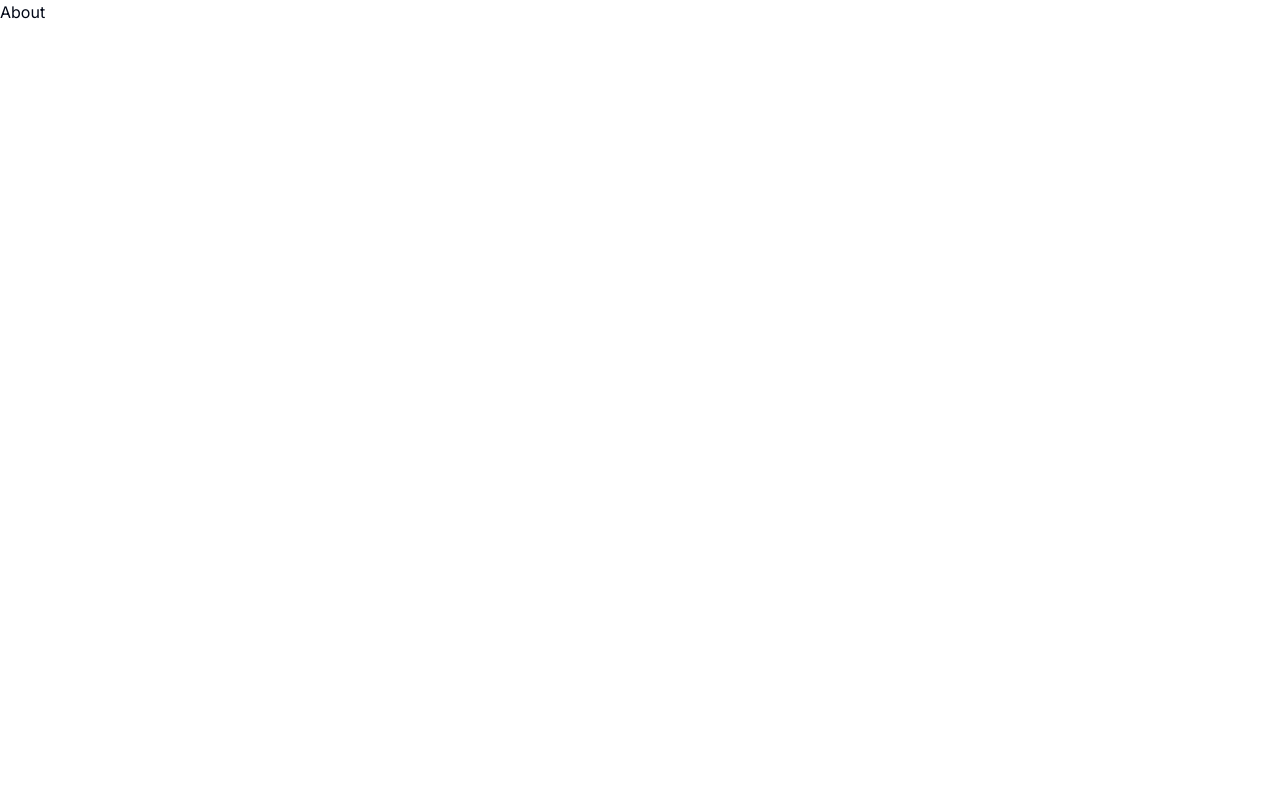
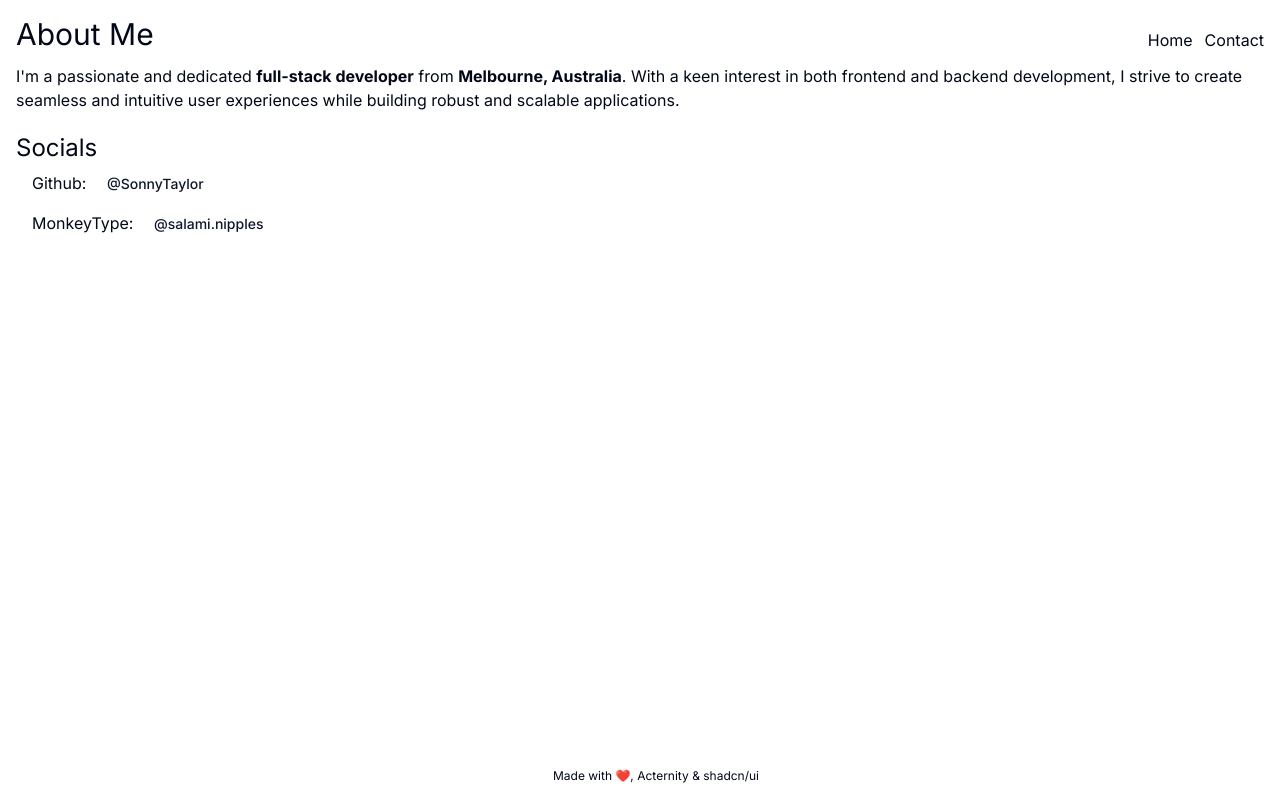
Before and after one commit to SonnyTaylor/sonnytaylor.uk, a Next.js app: page /about in a window 1280 px wide. Built offline with nearby package versions, Linux system fonts and the light colour scheme.

Commit message:
improved about page, added blog page

```diff
--- a/package.json
+++ b/package.json
@@ -12,6 +12,7 @@
     "@radix-ui/react-avatar": "^1.0.4",
     "@radix-ui/react-dropdown-menu": "^2.0.6",
     "@radix-ui/react-hover-card": "^1.0.7",
+    "@radix-ui/react-separator": "^1.0.3",
     "@radix-ui/react-slot": "^1.0.2",
     "@tabler/icons-react": "^3.1.0",
     "@tsparticles/engine": "^3.3.0",
@@ -20,14 +21,10 @@
     "class-variance-authority": "^0.7.0",
     "clsx": "^2.1.0",
     "framer-motion": "^11.0.20",
-    "gray-matter": "^4.0.3",
     "lucide-react": "^0.363.0",
-    "markdown-to-jsx": "^7.4.5",
     "next": "14.1.4",
     "react": "^18",
-    "react-copy-to-clipboard": "^5.1.0",
     "react-dom": "^18",
-    "react-syntax-highlighter": "^15.5.0",
     "tailwind-merge": "^2.2.2",
     "tailwindcss-animate": "^1.0.7"
   },
--- a/src/app/about/page.tsx
+++ b/src/app/about/page.tsx
@@ -1,3 +1,56 @@
-export default function About() {
-  return <h1>About</h1>;
+import {Footer} from "../page";
+import {HoverCardMonkeyType} from "@/app/about/monkeytype-hover-card"
+import {HoverCardGithub} from "@/app/about/github-hover-card";
+import Link from 'next/link'
+
+function Socials() {
+    return <section>
+        <h2 className="pt-5 text-2xl">Socials</h2>
+        <ul className="marker:text-white list-disc pl-4">
+            <li>
+                Github: <a target="_blank" rel="noopener noreferrer"
+                           href={"https://github.com/SonnyTaylor"}><HoverCardGithub/></a>
+            </li>
+            <li>
+                MonkeyType: <a target="_blank" rel="noopener noreferrer"
+                               href={"https://monkeytype.com/profile/salami.nipples"}><HoverCardMonkeyType/></a>
+            </li>
+        </ul>
+    </section>;
 }
+
+function AboutBio() {
+    return (
+        <p>
+            I'm a passionate and dedicated <strong>full-stack developer</strong> from{" "}
+            <strong>Melbourne, Australia</strong>. With a keen interest in both frontend and
+            backend development, I strive to create seamless and intuitive user experiences
+            while building robust and scalable applications.
+        </p>
+    )
+}
+
+function AboutNavbar() {
+    return <nav className="inline-flex space-x-3 list-none">
+        <li>
+            <Link href={"/"} className={"hover:underline"}>Home</Link>
+        </li>
+        <li>
+            <Link href={"/contact"} className={"hover:underline"}>Contact</Link>
+        </li>
+    </nav>;
+}
+
+export default function AboutPage() {
+    return (
+        <div className="dark:text-white dark:bg-black min-h-screen p-4">
+            <div className="flex justify-between items-center">
+                <h1 className="text-3xl lg:text-left pb-3">About Me</h1>
+                <AboutNavbar/>
+            </div>
+            <AboutBio/>
+            <Socials/>
+            <Footer/>
+        </div>
+    )
+}
--- a/src/app/page.tsx
+++ b/src/app/page.tsx
@@ -18,14 +18,14 @@ function Navbar() {
                 className={`dark:text-white pt-5 z-20 ${
                     fadeIn ? "opacity-100 transition-opacity duration-1000" : "opacity-0"
                 }`}
-        style={{ transitionDelay: `${fadeIn ? "0.2s" : "0s"}` }}
+                style={{transitionDelay: `${fadeIn ? "0.2s" : "0s"}`}}
             >
                 <ul className="flex justify-center">
                     <li className="mr-4 hover:text-gray-400">
-            <Link href="/blog">Blog</Link>
+                        <Link href="/about">About Me</Link>
                     </li>
                     <li className="mr-4 hover:text-gray-400">
-            <Link href="/contact">Contact</Link>
+                        <Link href="/blog">Blog</Link>
                     </li>
                 </ul>
             </nav>
@@ -33,10 +33,10 @@ function Navbar() {
     );
 }
 
-function Footer() {
+export function Footer() {
     return <footer className="dark:text-white absolute bottom-0 w-full text-center p-4 text-xs">
         <p>
-            Made with{" "}
+            Made with ❤️, {" "}
             <a
                 href="https://ui.aceternity.com/"
                 target="_blank"
--- /dev/null
+++ b/src/components/ui/input.tsx
@@ -0,0 +1,25 @@
+import * as React from "react"
+
+import { cn } from "@/lib/utils"
+
+export interface InputProps
+  extends React.InputHTMLAttributes<HTMLInputElement> {}
+
+const Input = React.forwardRef<HTMLInputElement, InputProps>(
+  ({ className, type, ...props }, ref) => {
+    return (
+      <input
+        type={type}
+        className={cn(
+          "flex h-10 w-full rounded-md border border-input bg-background px-3 py-2 text-sm ring-offset-background file:border-0 file:bg-transparent file:text-sm file:font-medium placeholder:text-muted-foreground focus-visible:outline-none focus-visible:ring-2 focus-visible:ring-ring focus-visible:ring-offset-2 disabled:cursor-not-allowed disabled:opacity-50",
+          className
+        )}
+        ref={ref}
+        {...props}
+      />
+    )
+  }
+)
+Input.displayName = "Input"
+
+export { Input }
--- /dev/null
+++ b/src/components/ui/separator.tsx
@@ -0,0 +1,30 @@
+
+import * as React from "react"
+import * as SeparatorPrimitive from "@radix-ui/react-separator"
+
+import { cn } from "@/lib/utils"
+
+const Separator = React.forwardRef<
+  React.ElementRef<typeof SeparatorPrimitive.Root>,
+  React.ComponentPropsWithoutRef<typeof SeparatorPrimitive.Root>
+>(
+  (
+    { className, orientation = "horizontal", decorative = true, ...props },
+    ref
+  ) => (
+    <SeparatorPrimitive.Root
+      ref={ref}
+      decorative={decorative}
+      orientation={orientation}
+      className={cn(
+        "shrink-0 bg-border",
+        orientation === "horizontal" ? "h-[1px] w-full" : "h-full w-[1px]",
+        className
+      )}
+      {...props}
+    />
+  )
+)
+Separator.displayName = SeparatorPrimitive.Root.displayName
+
+export { Separator }
--- /dev/null
+++ b/src/components/ui/textarea.tsx
@@ -0,0 +1,24 @@
+import * as React from "react"
+
+import { cn } from "@/lib/utils"
+
+export interface TextareaProps
+  extends React.TextareaHTMLAttributes<HTMLTextAreaElement> {}
+
+const Textarea = React.forwardRef<HTMLTextAreaElement, TextareaProps>(
+  ({ className, ...props }, ref) => {
+    return (
+      <textarea
+        className={cn(
+          "flex min-h-[80px] w-full rounded-md border border-input bg-background px-3 py-2 text-sm ring-offset-background placeholder:text-muted-foreground focus-visible:outline-none focus-visible:ring-2 focus-visible:ring-ring focus-visible:ring-offset-2 disabled:cursor-not-allowed disabled:opacity-50",
+          className
+        )}
+        ref={ref}
+        {...props}
+      />
+    )
+  }
+)
+Textarea.displayName = "Textarea"
+
+export { Textarea }
--- a/src/lib/posts.ts
+++ /dev/null
@@ -1,35 +0,0 @@
-import fs from "fs";
-import path from "path";
-import matter from "gray-matter";
-
-const postsDirectory = path.join(process.cwd(), "posts");
-
-export function getSortedPostsData() {
-  // Get file names under /posts
-  const fileNames = fs.readdirSync(postsDirectory);
-  const allPostsData = fileNames.map((fileName) => {
-    // Remove ".md" from file name to get id
-    const id = fileName.replace(/\.md$/, "");
-
-    // Read markdown file as string
-    const fullPath = path.join(postsDirectory, fileName);
-    const fileContents = fs.readFileSync(fullPath, "utf8");
-
-    // Use gray-matter to parse the post metadata section
-    const matterResult = matter(fileContents);
-
-    // Combine the data with the id
-    return {
-      id,
-      ...matterResult.data,
-    };
-  });
-  // Sort posts by date
-  return allPostsData.sort((a, b) => {
-    if (a.date < b.date) {
-      return 1;
-    } else {
-      return -1;
-    }
-  });
-}
```
Also changed, not shown: 1 other file (tests, documents, lock files or other folders). Lines whose indentation alone changed are shown as unchanged.
